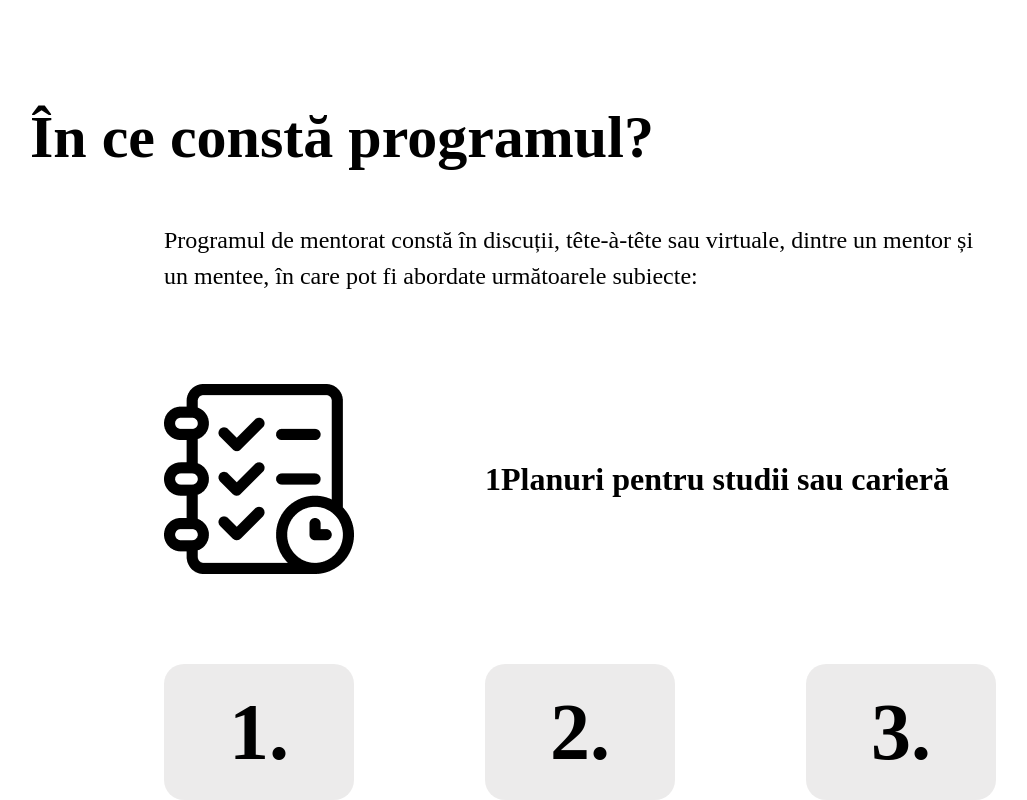
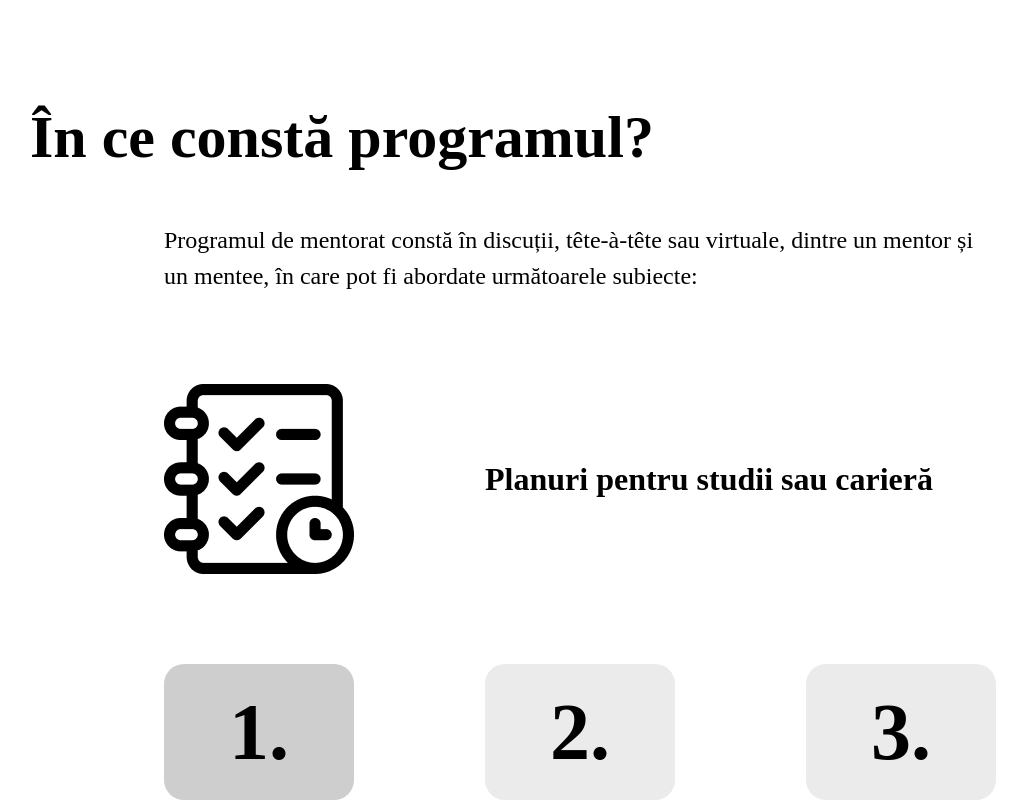
Before and after one commit to Radu007/task, a React (Create React App) app: page / in a window 1280 px wide. Shown: the part 931-1731 px from the top of the page, without its empty margins (60-1087 px from the left). Built offline with nearby package versions, Linux system fonts and the light colour scheme.

Commit message:
There the buttons in ComponentWith3Buttons are colored but they  don't discolor

```diff
--- a/src/Components/Button/Button.jsx
+++ b/src/Components/Button/Button.jsx
@@ -1,16 +1,16 @@
 import React from 'react'
 import './Button.sass'
 
-const Button = ({buttonText,backgroundColor, width, height, fontSize, onClick, className}) => {
+const Button = ({buttonText,backgroundColor, width, height, fontSize, onClick, border, className}) => {
 	const styles = {
-		backgroundColor,
+		backgroundColor: backgroundColor === 'gray' ? "#CFCECE" : '' ? backgroundColor === 'light' ? 'rgba(207, 206, 206, 0.4)' : '' : 'none',
 		width,
 		height,
 		fontSize,
-		border: backgroundColor === 'white' ? '1px solid #000000' : 'none'
+		border: border === 'bordered' ? '1px solid #000000' : 'none'
 	}
 	return (
-		<button  onClick={onClick && onClick} className={`${className} button`} style={styles}>{buttonText}</button>
+		<button onClick={onClick} className={className} style={styles}>{buttonText}</button>
 	)
 }
 
--- a/src/Components/Button/Button.sass
+++ b/src/Components/Button/Button.sass
@@ -6,3 +6,6 @@
 	cursor: pointer
 	text-align: center
 	outline: none
+
+.button-light-gray
+	background-color: rgba(207, 206, 206, 0.4)
--- a/src/Components/ComponentWith3Buttons/ComponentWith3Buttons.jsx
+++ b/src/Components/ComponentWith3Buttons/ComponentWith3Buttons.jsx
@@ -3,33 +3,45 @@ import Button from '../Button/Button';
 import './ComponentWith3Buttons.sass'
 
 const ComponentWith3Buttons = ({title,mainDescription}) => {
-	const [activeTab, setActiveTab] = useState(1);
+	const [tabIndex, setTabIndex] = useState(1);
 
 	const tabsState = [{
-		id: '1',
+		id: 1,
 		image: './images/ThreeButtonsComponents/FirstThreeButtons/1.png',
-		description: '1Planuri pentru studii sau carieră'
+		description: 'Planuri pentru studii sau carieră'
 	}, {
-		id: '2',
+		id: 2,
 		image: './images/ThreeButtonsComponents/FirstThreeButtons/1.png',
-		description: '2Planuri pentru studii sau carieră'
+		description: 'Oportunități pentru dezvoltare personală, experiență și lecțiile învățate de mentori'
 	}, {
-		id: '3',
+		id: 3,
 		image: './images/ThreeButtonsComponents/FirstThreeButtons/1.png',
-		description: '3Planuri pentru studii sau carieră'
+		description: 'Acces la platforma de cursuri online create de experți din diverse industrii'
 	}]
 
+	function findById(source, id) {
+  for (let i = 0; i < source.length; i++) {
+    if (source[i].id === id) {
+      return source[i];
+    }
+  }
+  throw "Couldn't find object with id: " + id;
+}
 
-	const findTabContent = (neededID, id) => {
-    const tabReturned = neededID && neededID.find(function(tabContent, index) {
-      return tabContent.id = id
-    })
-    return tabReturned
-  }
+const filteredTabContent = findById(tabsState, tabIndex)
 
-	const neededContent = findTabContent(tabsState, activeTab)
-	console.log(neededContent);
-	console.log(activeTab);
+console.log(filteredTabContent);
+
+	// const findTabContent = (neededID, id) => {
+  //   const tabReturned = neededID && neededID.find(function(tabContent, index) {
+  //     return tabContent.id === id
+  //   })
+  //   return tabReturned
+	// }
+
+	// const neededContent = findTabContent(tabsState, tabIndex)
+	// console.log(neededContent);
+
 
 	return (
 		<div className="three-buttons">
@@ -39,17 +51,17 @@ const ComponentWith3Buttons = ({title,mainDescription}) => {
 			<p className='three-buttons-description'>{mainDescription}</p> :
 			<p style={{display: 'none'}} className='three-buttons-description'>{mainDescription}</p>}
 
-			<div className={activeTab === neededContent.id ? "content content-active" : "content"}>
+			<div className={tabIndex === filteredTabContent.id ? "content content-active" : "content"}>
 				<div className='content-wrapper'>
-				<img className="content-wrapper_img" src={neededContent.image} alt=""/>
-				<p className="content-wrapper_description">{neededContent.description}</p>
+				<img className="content-wrapper_img" src={filteredTabContent.image} alt=""/>
+				<p className="content-wrapper_description">{filteredTabContent.description}</p>
 			</div>
 			</div>
 
 			<div className="buttons-wrapper">
-				<Button onClick={() => setActiveTab(1)} className={activeTab === 1 ? "tab active-tab" : "tab"} buttonText={'1.'} backgroundColor={'rgba(207, 206, 206, 0.4)'} width='190px' height='136px' fontSize='80px'/>
-				<Button onClick={() => setActiveTab(2)} className={activeTab === 2 ? "tab active-tab" : "tab"} buttonText={'2.'} backgroundColor={'rgba(207, 206, 206, 0.4)'} width='190px' height='136px' fontSize='80px'/>
-				<Button onClick={() => setActiveTab(3)} className={activeTab === 3 ? "tab active-tab" : "tab"} buttonText={'3.'} backgroundColor={'rgba(207, 206, 206, 0.4)'} width='190px' height='136px' fontSize='80px'/>
+				<Button onClick={() => setTabIndex(1)} buttonText={'1.'} backgroundColor={tabIndex === 1 ? 'gray' : 'light'} className='button button-light-gray' width='190px' height='136px' fontSize='80px'/>
+				<Button onClick={() => setTabIndex(2)} buttonText={'2.'} backgroundColor={tabIndex === 2 ? 'gray' : 'light'} className='button button-light-gray' width='190px' height='136px' fontSize='80px'/>
+				<Button onClick={() => setTabIndex(3)} buttonText={'3.'} backgroundColor={tabIndex === 3 ? 'gray' : 'light'} className='button button-light-gray' width='190px' height='136px' fontSize='80px'/>
 			</div>
 		</div>
 	)
--- a/src/Components/ComponentWith3Buttons/ComponentWith3Buttons.sass
+++ b/src/Components/ComponentWith3Buttons/ComponentWith3Buttons.sass
@@ -12,7 +12,6 @@
 		margin: 0 auto
 		line-height: 36px
 	.content
-		display: none
 		&-active
 			display: block
 		.content-wrapper
@@ -25,6 +24,7 @@
 			&_description
 				@include bold
 				font-size: 32px
+				line-height: 48px
 	.buttons-wrapper
 		width: 832px
 		display: flex
--- a/src/Components/Header/Header.jsx
+++ b/src/Components/Header/Header.jsx
@@ -15,7 +15,7 @@ const Header = () => {
 				<li className="header-list_item"><a href="#">FAQ</a></li>
 				<li className="header-list_item"><a href="#">Contact</a></li>
 			</ul>
-			<Button buttonText={'Join Us'} backgroundColor={'white'} width='190px' height='60px' fontSize='24px'/>
+			<Button buttonText={'Join Us'} backgroundColor={'white'} className={'button'} border={'bordered'} width='190px' height='60px' fontSize='24px'/>
 		</div>
 	)
 }
--- a/src/Screens/MainScreen/MainScreen.jsx
+++ b/src/Screens/MainScreen/MainScreen.jsx
@@ -9,9 +9,10 @@ function MainScreen() {
 			<div className="main">
 				<h1 className='main-screen-title'>Primul program de mentorat din Moldova</h1>
 				<p className='main-screen-description'>Conectăm și ajutăm <strong>gratuit</strong> tinerii să-și urmeze studiile peste hotare, să-și accelereze dezvoltarea profesională și să identifice noi oportunități de afaceri.</p>
-				<Button className='button' buttonText={'Join Us'} backgroundColor={'#CFCECE'} width='298px' height='94px' fontSize='32px'/>
+				<Button className='button' buttonText={'Join Us'} backgroundColor={'gray'} width='298px' height='94px' fontSize='32px'/>
 			</div>
 			<ComponentWith3Buttons title={'În ce constă programul?'} mainDescription={'Programul de mentorat constă în discuții, tête-à-tête sau virtuale, dintre un mentor și un mentee, în care pot fi abordate următoarele subiecte:'}/>
+
 		</div>
 	)
 }
```
